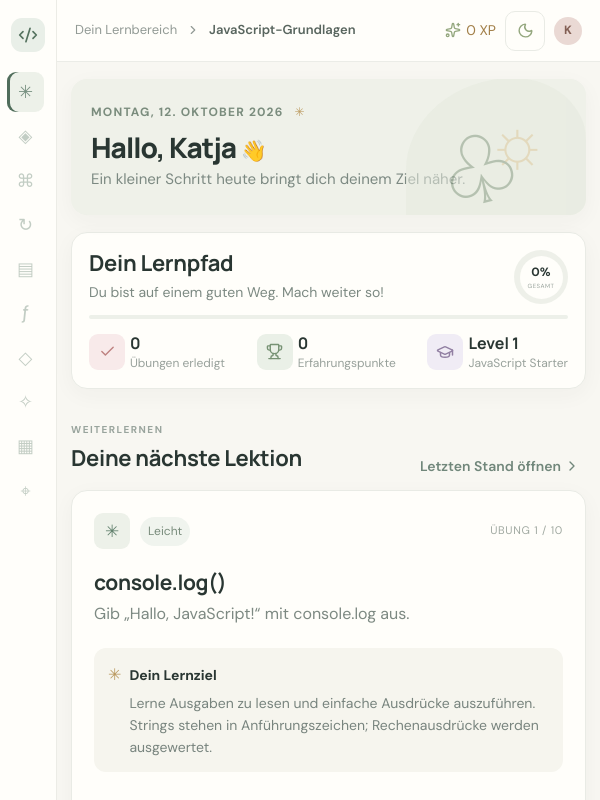
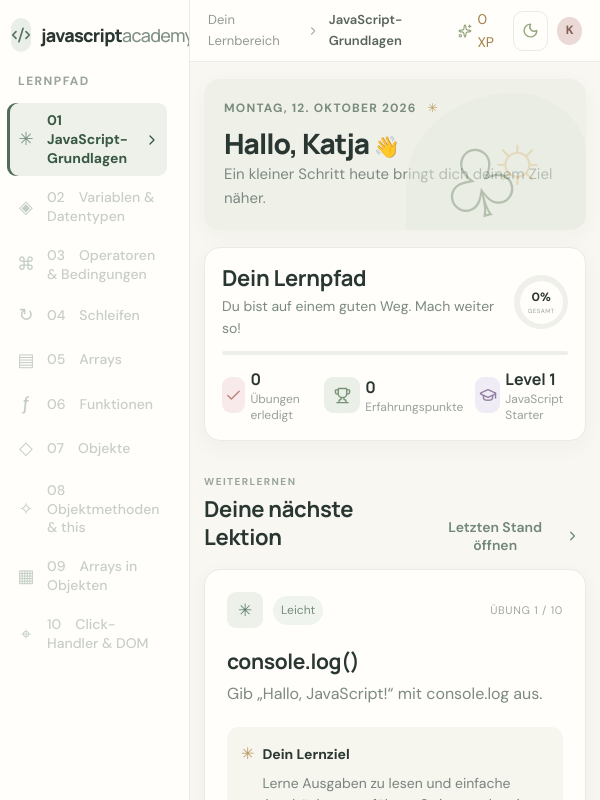
Before and after one commit to devbylima/JavaScript-Academy, a React (Vite) app: page / in a window 600 px wide. Built offline with nearby package versions, Linux system fonts and the light colour scheme.

Commit message:
Refine typography and responsive navigation

```diff
--- a/src/responsive-theme.css
+++ b/src/responsive-theme.css
@@ -237,6 +237,10 @@ button:disabled { cursor: not-allowed; }
   .workspace { grid-template-columns: minmax(250px, .8fr) minmax(0, 1.2fr); gap: 14px; }
   .overview-metrics { gap: 18px; }
 }
+@media (min-width: 721px) and (max-width: 900px) {
+  .workspace { grid-template-columns: minmax(0, 1fr); }
+  .preview-panel { grid-column: 1; }
+}
 @media (max-width: 720px) {
   .sidebar { width: 57px; padding: 18px 7px; }
   .brand { padding-bottom: 20px; }
@@ -251,6 +255,15 @@ button:disabled { cursor: not-allowed; }
   .code-area { height: clamp(240px, 35vh, 340px); }
   .chapter-grid { grid-template-columns: repeat(2, minmax(0, 1fr)); }
 }
+@media (min-width: 421px) and (max-width: 720px) {
+  .sidebar { width: 190px; }
+  .main { width: calc(100% - 190px); }
+  .brand { padding-left: 4px; padding-right: 4px; }
+  .brand > span:last-child, .side-label, .chapter-name { display: initial; }
+  .sidebar-bottom { display: none; }
+  .chapter { justify-content: flex-start; padding-inline: 7px; }
+  .chapter > svg { display: block; }
+}
 @media (max-width: 420px) {
   :root { --type-body: 16px; --type-section: 20px; --type-exercise: 20px; }
   .topbar { padding-inline: 9px; }
```
